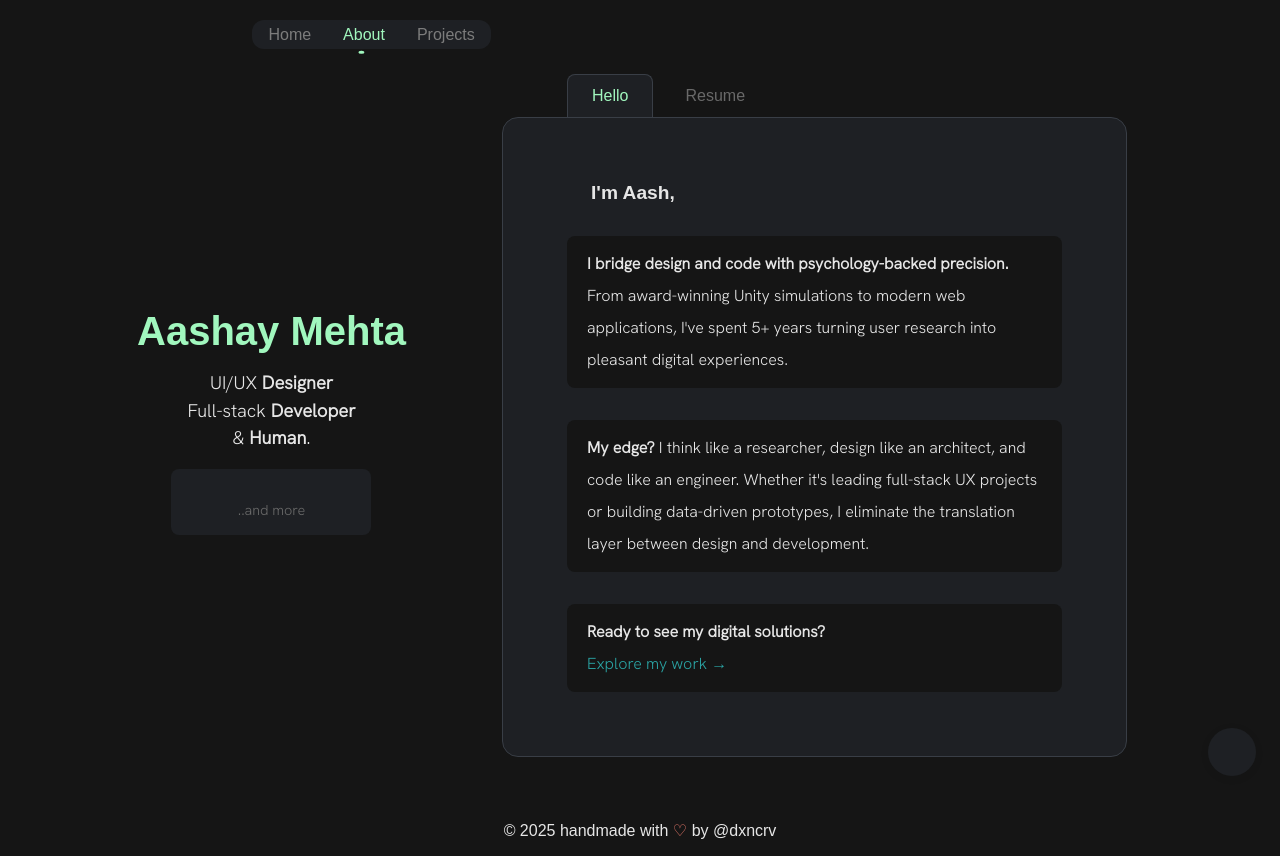
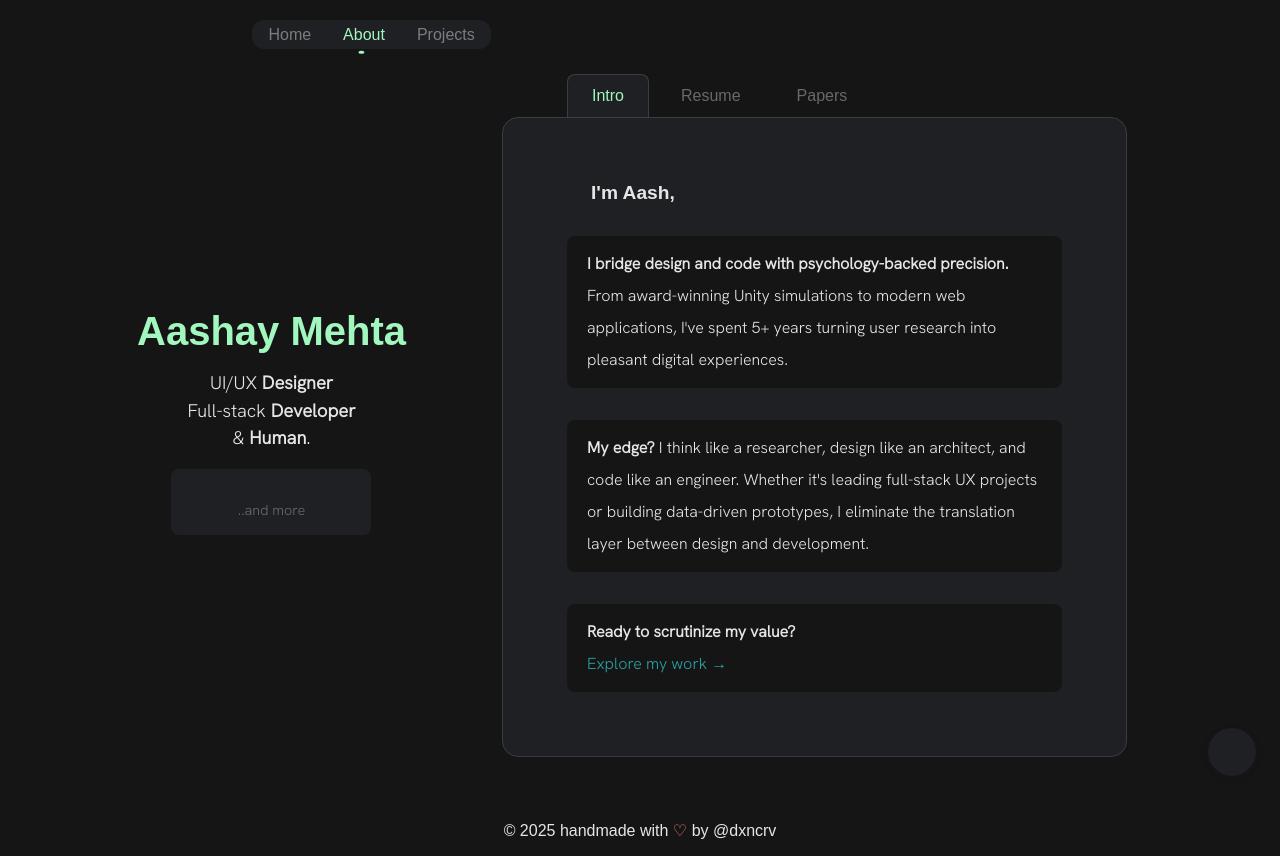
Before and after one commit to dxncrv/folio, a SvelteKit app: page /about in a window 1280 px wide. Built offline with nearby package versions, Linux system fonts and the light colour scheme; some icons are missing; a web font is replaced by a local one.

Commit message:
added: publications section

```diff
--- a/src/routes/(public)/about/+page.server.ts
+++ b/src/routes/(public)/about/+page.server.ts
@@ -15,7 +15,8 @@ export const load: PageServerLoad = async () => {
 	return {
 		markdownContent: {
 			hello: markdownFiles['./blocks/hello.md'] || '',
-			resume: markdownFiles['./blocks/resume.md'] || ''
+			resume: markdownFiles['./blocks/resume.md'] || '',
+			pubs: markdownFiles['./blocks/pubs.md'] || ''
 		}
 	};
 };
--- a/src/routes/(public)/about/+page.svelte
+++ b/src/routes/(public)/about/+page.svelte
@@ -8,17 +8,18 @@
 	let { data }: { data: PageData } = $props();
 
 	const personSchema = generatePersonSchema({
-		description: 'User Interaction and Experience Designer, Full-stack Developer, and Human. UX Engineer with 5+ years of experience building user-centered digital experiences.',
+		description: 'User Interaction and Experience Designer, Full-stack Developer, and Human. Solutions Architect with 5+ years of experience building user-centered digital experiences.',
 		image: `${SITE_URL}${DEFAULT_OG_IMAGE}`,
 		knowsAbout: [
 			'User Experience Design',
 			'Interaction Design',
-			'Full-Stack Development',
 			'SvelteKit',
 			'TypeScript',
-			'UI/UX Research',
+			'UI/UX Design',
+			'Research',
 			'Front-end Development',
-			'Back-end Development'
+			'Back-end Development',
+			'Full-Stack Development'
 		]
 	});
 </script>
--- a/src/routes/(public)/about/blocks/letter.svelte
+++ b/src/routes/(public)/about/blocks/letter.svelte
@@ -1,6 +1,7 @@
 <script lang="ts">
 	import helloMd from '../blocks/hello.md?raw';
 	import resumeMd from '../blocks/resume.md?raw';
+	import pubsMd from '../blocks/pubs.md?raw';
 	import { parseMarkdown } from '$lib/markdown';
 	import { page } from '$app/state';
 	import { goto } from '$app/navigation';
@@ -10,6 +11,7 @@
 		markdownContent: {
 			hello: string;
 			resume: string;
+			pubs: string;
 		};
 	}
 
@@ -17,8 +19,9 @@
 
 	// Use server-loaded content if available, fallback to client imports
 	const files = $derived([
-		{ name: 'Hello', content: markdownContent.hello || helloMd },
-		{ name: 'Resume', content: markdownContent.resume || resumeMd }
+		{ name: 'Intro', content: markdownContent.hello || helloMd },
+		{ name: 'Resume', content: markdownContent.resume || resumeMd },
+		{ name: 'Papers', content: markdownContent.pubs || pubsMd }
 	]);
 
 	let activeTab = $state(0);
@@ -309,7 +312,6 @@
 
 	/* Blockquote Styles */
 	:global(.letter blockquote) {
-		margin: 0 1rem;
 		padding: 0 1rem;
 		border-left: 3px solid var(--font-dim);
 		color: var(--contrast);
@@ -325,6 +327,9 @@
 		padding: 0;
 		margin: 0;
 		background: transparent;
+	}
+	:global(.letter .accordion-content blockquote) {
+		margin: 0 1rem;
 	}
 
 	/* Accordion Styles */
--- /dev/null
+++ b/src/routes/(public)/about/blocks/pubs.md
@@ -0,0 +1,7 @@
+>`Pending` Code J, Ralph R, Forde K, Moylan R, Lutrin A, Tasabehji Z, **Mehta A**, Zap N, El Banna N. The science of play: Assessing learner agency in virtual inquiry-based environments.
+
+>`Article` Abdulai AF, Duong C, Stroulia E, Czerniak E, Chiu R, **Mehta A**, Koike K, Norman WV. A Health Professional Mentorship Platform to Improve Equitable Access to Abortion: Development, Usability, and Content Evaluation. JMIR Human Factors. 2025 Feb 19;12(1):e63364. [doi:10.2196/63364](https://doi.org/10.2196/63364)
+
+>`Chapter` Abdulai AF, Czerniak E, Duong C, **Mehta A**, Chiu R, Stroulia E, Norman WV. Intersectionality in developing a virtual community of practice platform on abortion. In Innovation in Applied Nursing Informatics 2024 (pp. 392-397). IOS Press. [doi:10.3233/SHTI240176](https://doi.org/10.3233/shti240176)
+
+>`Chapter` Ralph R, **Mehta A**. Beyond Concrete: Understanding the Essential Role of Soft Skills for Teacher Candidates. In Mentoring to Support Teacher Candidate Development 2025 Nov 14 (pp. 21-43). Cham: Springer Nature Switzerland. [doi:10.1007/978-3-032-02333-9](https://doi.org/10.1007/978-3-032-02333-9)
```
Also changed, not shown: src/routes/(public)/about/blocks/hello.md (+1 -1 lines).
